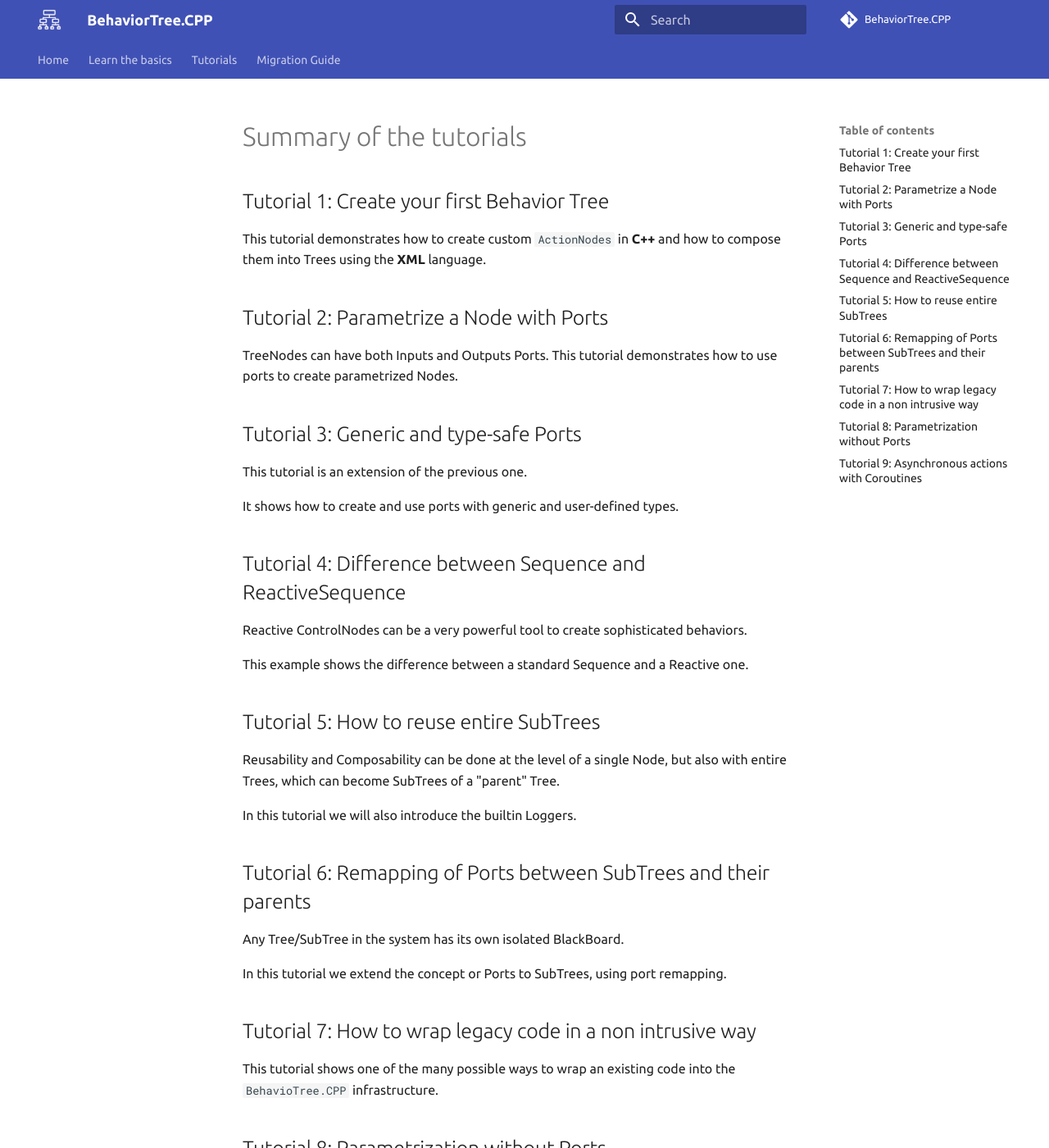
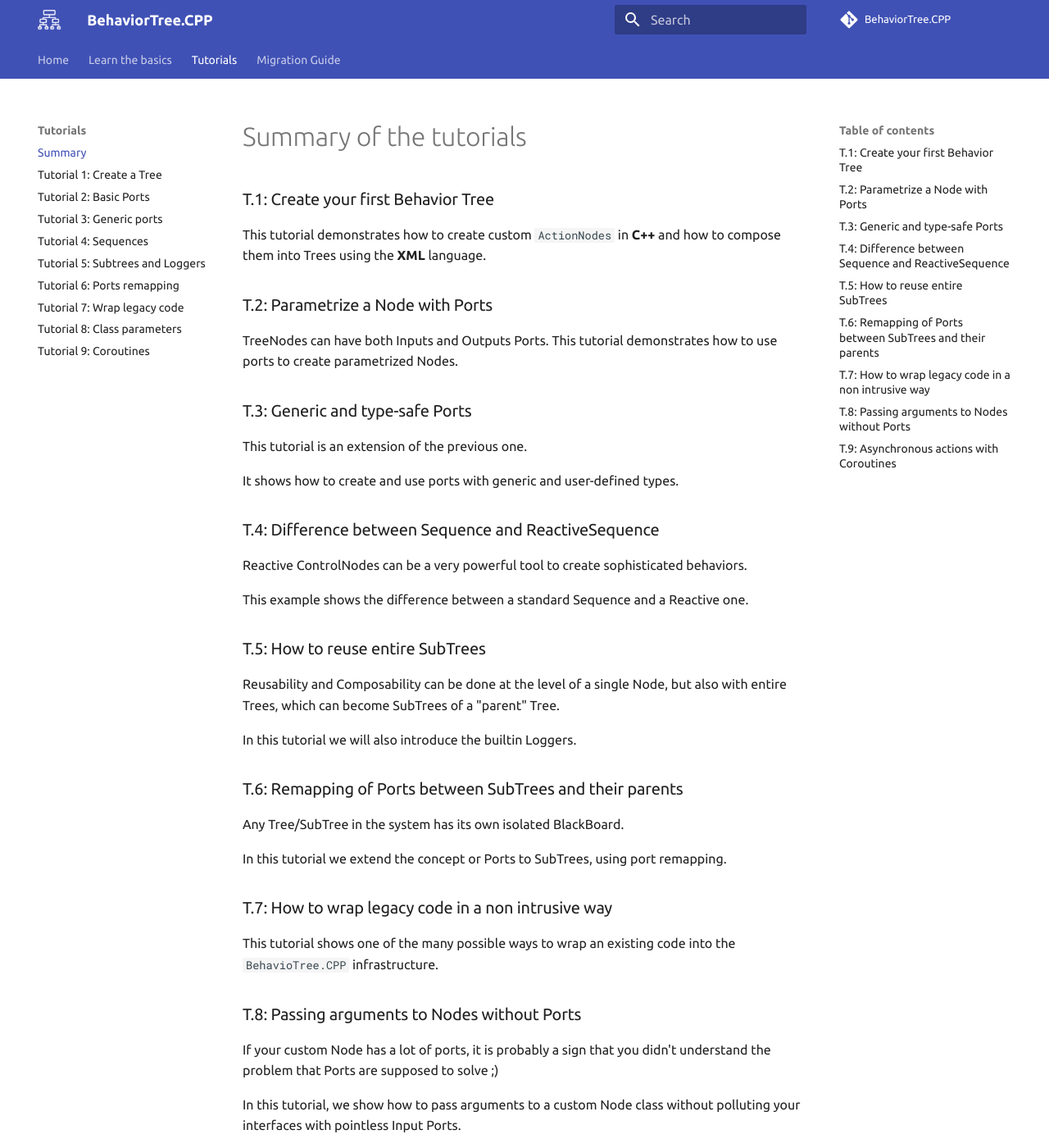
Before and after one commit to BehaviorTree/BehaviorTree.CPP, an MkDocs documentation site: the page built from docs/tutorials_summary.md, in a window 1280 px wide and 1400 px high. Shown: the whole window at 82% size. Built offline with MkDocs 1.6.1 and Material for MkDocs 9.7.7, drawn with Linux system fonts in a browser that asks for light colours; comment, search, counter and statistics services are not loaded; old or Windows-style settings are respelled for this version of MkDocs; some of the changed text lies outside the part shown.

Commit message:
docs fix

```diff
--- a/docs/tutotials_summary.md
+++ b/docs/tutorials_summary.md
@@ -1,50 +1,50 @@
 # Summary of the tutorials
 
-## Tutorial 1: Create your first Behavior Tree
+### T.1: Create your first Behavior Tree
 
 This tutorial demonstrates how to create custom `ActionNodes` in __C++__ and
 how to compose them into Trees using the __XML__ language.
 
-## Tutorial 2: Parametrize a Node with Ports
+### T.2: Parametrize a Node with Ports
 
 TreeNodes can have both Inputs and Outputs Ports.
 This tutorial demonstrates how to use ports to create parametrized Nodes.
 
 
-## Tutorial 3: Generic and type-safe Ports
+### T.3: Generic and type-safe Ports
 
 This tutorial is an extension of the previous one.
 
 It shows how to create and use ports with generic and user-defined
 types.
 
-## Tutorial 4: Difference between Sequence and ReactiveSequence
+### T.4: Difference between Sequence and ReactiveSequence
 
 Reactive ControlNodes can be a very powerful tool to create sophisticated
 behaviors.
 
 This example shows the difference between a standard Sequence and a Reactive one.
 
-## Tutorial 5: How to reuse entire SubTrees
+### T.5: How to reuse entire SubTrees
 
 Reusability and Composability can be done at the level of a single Node,
 but also with entire Trees, which can become SubTrees of a "parent" Tree.
 
 In this tutorial we will also introduce the builtin Loggers.
 
-## Tutorial 6: Remapping of Ports between SubTrees and their parents
+### T.6: Remapping of Ports between SubTrees and their parents
 
 Any Tree/SubTree in the system has its own isolated BlackBoard.
 
 In this tutorial we extend the concept or Ports to SubTrees, using
 port remapping.
 
-## Tutorial 7: How to wrap legacy code in a non intrusive way
+### T.7: How to wrap legacy code in a non intrusive way
 
 This tutorial shows one of the many possible ways to wrap an existing code
 into the `BehavioTree.CPP` infrastructure.
 
-## Tutorial 8: Parametrization without Ports
+### T.8: Passing arguments to Nodes without Ports
 
 If your custom Node has a lot of ports, it is probably a sign that you didn't
 understand the problem that Ports are supposed to solve ;)
@@ -52,7 +52,7 @@
 In this tutorial, we show how to pass arguments to a custom Node class without
 polluting your interfaces with pointless Input Ports.
 
-## Tutorial 9: Asynchronous actions with Coroutines
+### T.9: Asynchronous actions with Coroutines
 
 Coroutines are a powerful tool to create asynchronous code.
 
--- a/mkdocs.yml
+++ b/mkdocs.yml
@@ -28,7 +28,7 @@
       guess_lang: true
 
 
-pages:
+nav:
     - Home: index.md
 
     - Learn the basics:
```
